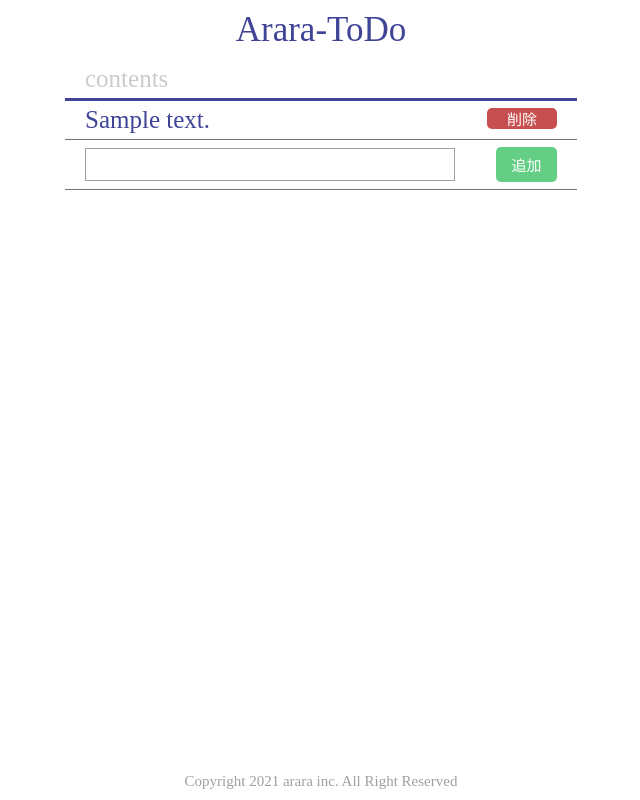
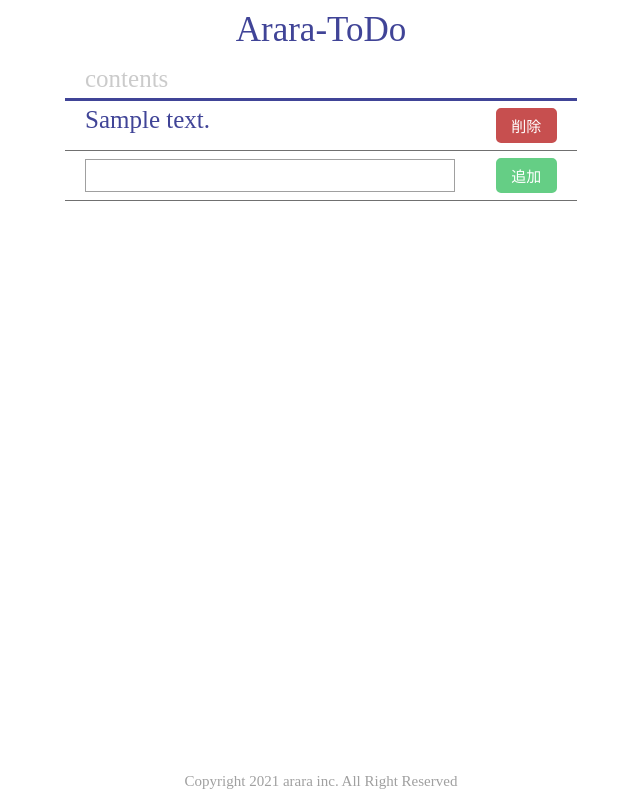
Before and after one commit to arara-ichihara/arara-todo, a Django app: page /araraTodoApp/ in a window 1280 px wide. Shown: the whole page, without its empty margins (319-959 px from the left). Run offline with Django 3.2, Linux system fonts and the light colour scheme; tables that the repository leaves empty hold one stand-in row (values such as "Sample post").

Commit message:
削除ボタンデザイン修正

```diff
--- a/araraTodo/araraTodoApp/templates/araraTodoApp/index.html
+++ b/araraTodo/araraTodoApp/templates/araraTodoApp/index.html
@@ -22,7 +22,7 @@
               {% for todo in todo_list %}
                 <li>
                   <p>{{ todo.content }}</p>
-                  <a href="{% url 'delete' todo.id %}"><button>削除</button></a>
+                  <a href="{% url 'delete' todo.id %}">削除</a>
                 </li>
               {% endfor%}
             {% else %}
--- a/araraTodo/static/style.css
+++ b/araraTodo/static/style.css
@@ -3,10 +3,15 @@
     margin: 0;
     padding: 0;
     font-size: 25px;
+    box-sizing: border-box;
 }
 header,main,footer{
     width: 80%;
     margin: 0 auto;
+}
+
+a{
+    text-decoration: none;
 }
 
 button{
@@ -52,40 +57,52 @@ main > content li {
 main > content li p {
     width: 100%;
 }
-main > content li button {
+/* ボタンの基本の形 */
+main > content li button,
+main > content li a{
     width: 70px;
     font-size: 15px;
-    background: #c74f4f;
-    color: #fff;
     border-radius: 5px;
     margin: 2px 0;
+    text-align: center;
+    padding: 5px 0;
+    color: #fff;
+}
+/* 削除ボタンのデザイン */
+main > content li a {
+    background: #c74f4f;
+    border: solid #c74f4f 2px;
 }
 
-main > content li button:hover {
+main > content li a:hover {
     background: #fff;
     color: #c74f4f;
     border: solid #c74f4f 2px;
 }
+/* 追加ボタンのデザイン */
+main > content li:last-child button {
+    border: solid #65ce85 2px;
+    background: #65ce85;
+}
 
+main > content li:last-child button:hover {
+    border: solid #65ce85 2px;
+    background: #fff;
+    color: #65ce85;
+}
+
+/* 追加formデザイン */
+
+main > content li form {
+    width: 100%;
+    display: flex;
+}
 main > content li p input[type=text]{
     width: 90%;
     border: 1px solid #a0a0a0;
     margin: 3px 0;
     padding: 2px 10px;
     font-size: 23px;
-}
-
-main > content li:last-child button{
-    background: #65ce85;
-}
-main > content li form {
-    width: 100%;
-    display: flex;
-}
-main > content li:last-child button:hover {
-    border: solid #65ce85 2px;
-    background: #fff;
-    color: #65ce85;
 }
 
 main > content p {
```
